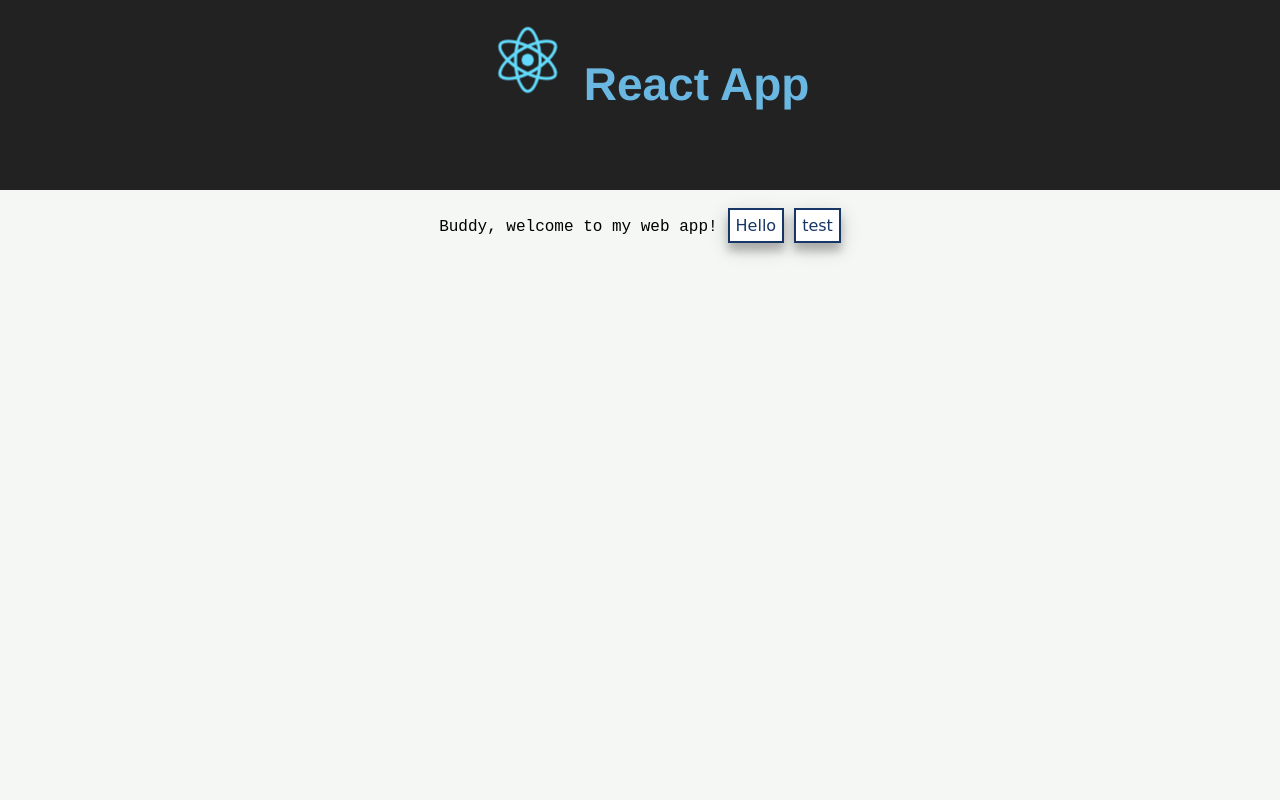
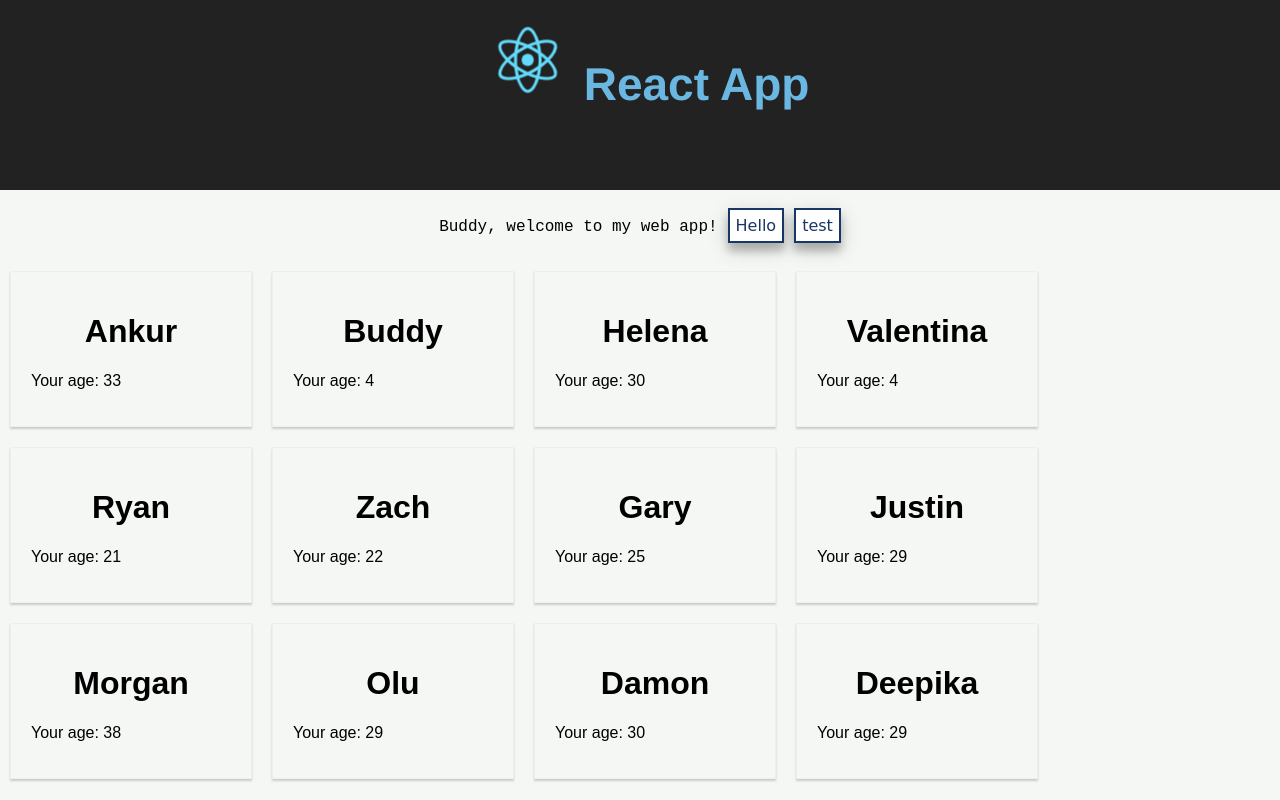
Before and after one commit to ankurvaseashta/react-javascript-my-app, a React (Create React App) app in the folder my-app/: page / in a window 1280 px wide. Built offline with nearby package versions, Linux system fonts and the light colour scheme.

Commit message:
Udemy React 16 Lesson 1

```diff
--- a/my-app/public/index.html
+++ b/my-app/public/index.html
@@ -26,6 +26,7 @@
       You need to enable JavaScript to run this app.
     </noscript>
     <div id="root"></div>
+    <div id="app"></div>
     <!--
       This HTML file is a template.
       If you open it directly in the browser, you will see an empty page.
--- a/my-app/src/App.css
+++ b/my-app/src/App.css
@@ -58,6 +58,15 @@
     box-shadow: 0 8px 8px 0 rgba(0,0,0,0.2), 0 6px 20px 0 rgba(0,0,0,0.19);
 }
 
+.person{
+    display: inline-block;
+    margin: 10px;
+    border: 1px solid #eee;
+    box-shadow: 0 2px 2px #ccc;
+    width: 200px;
+    padding: 20px;
+}
+
 @keyframes App-logo-spin {
   from { transform: rotate(0deg); }
   to { transform: rotate(360deg); }
--- a/my-app/src/App.js
+++ b/my-app/src/App.js
@@ -2,6 +2,18 @@ import React, { Component } from 'react';
 import logo from './logo.svg';
 import './App.css';
 import { hello, user }  from './tools';
+
+
+function Person(props){
+  return (
+   <div className="person">
+    <h1>{props.name}</h1>
+    <p>Your age: {props.age} </p>
+  </div>
+  );
+}
+
+//
 
 class App extends Component {
 
@@ -23,8 +35,6 @@ class App extends Component {
 
 
   render() {
-  const { classes } = this.props;
-  const { open } = this.state;
 
     return (
       <div className="App">
@@ -43,4 +53,7 @@ class App extends Component {
   }
 }
 
-export default App;
+export {
+  App,
+  Person,
+}
--- a/my-app/src/index.js
+++ b/my-app/src/index.js
@@ -1,8 +1,29 @@
 import React from 'react';
 import ReactDOM from 'react-dom';
 import './index.css';
-import App from './App';
+import { App, Person} from './App';
 import registerServiceWorker from './registerServiceWorker';
+
+
+var app = (
+  <div>
+   <Person name="Ankur" age="33" />
+   <Person name="Buddy" age="4" />
+   <Person name="Helena" age="30" />
+   <Person name="Valentina" age="4" />
+   <Person name="Ryan" age="21" />
+   <Person name="Zach" age="22" />
+   <Person name="Gary" age="25" />
+   <Person name="Justin" age="29" />
+   <Person name="Morgan" age="38" />
+   <Person name="Olu" age="29" />
+   <Person name="Damon" age="30" />
+   <Person name="Deepika" age="29" />
+  </div>
+);
+
+ReactDOM.render(app,
+document.querySelector('#app'));
 
 
 ReactDOM.render(<App />, document.getElementById('root'));
```
